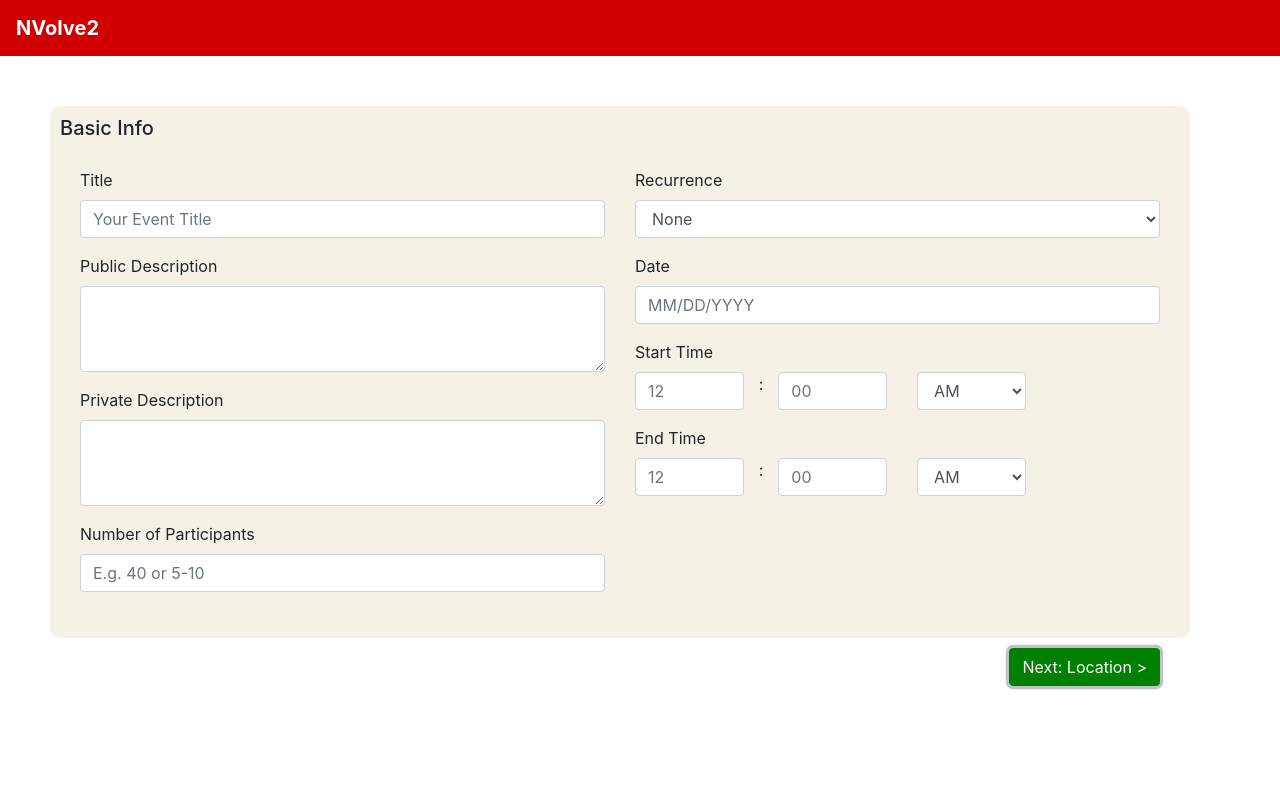
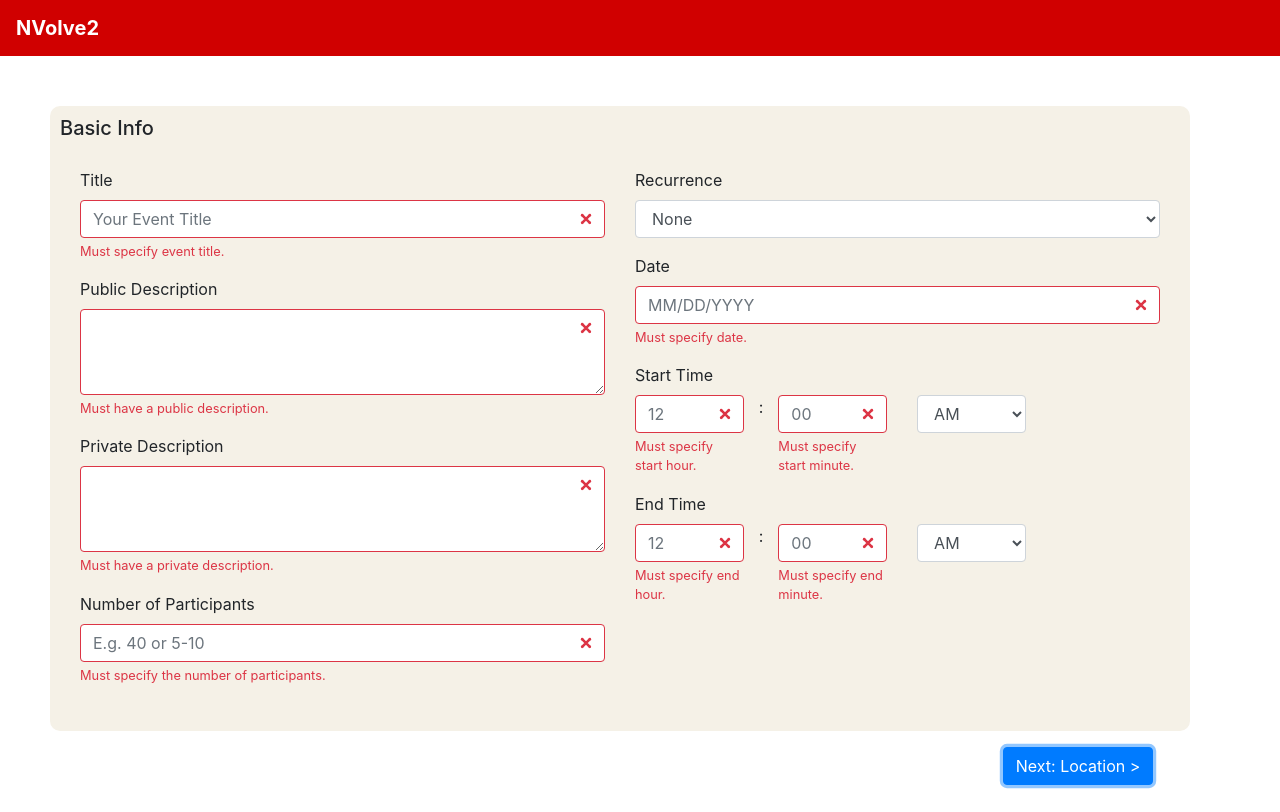
Before and after one commit to gauriramesh/nvolve2, a React (Create React App) app: page /epr/1 in a window 1280 px wide. Both pictures are taken after a click on the button "Next: Location >". Built offline with nearby package versions, Linux system fonts and the light colour scheme; the HTML template or start-up script is replaced by a standard one.

Commit message:
added form validation and standardized button

```diff
--- a/src/components/epr/BasicInfo.css
+++ b/src/components/epr/BasicInfo.css
@@ -10,8 +10,6 @@
 }
 
 .BasicInfo .Button {
-    margin: 20px;
+    margin: 20pt;
     float: right;
-    background-color: green;
-    border-color: green;
 }
--- a/src/components/epr/BasicInfo.js
+++ b/src/components/epr/BasicInfo.js
@@ -1,7 +1,7 @@
 import React from "react";
 import "./BasicInfo.css";
 import { eventRepeatOptions } from "../../services/eventServices";
-import { Button, Container, Row, Col, Form, FormGroup, Label, Input } from "reactstrap";
+import { Button, Container, Row, Col, Form, FormGroup, FormFeedback, Label, Input } from "reactstrap";
 
 export default class BasicInfo extends React.Component  {
     constructor(props) {
@@ -14,7 +14,20 @@ export default class BasicInfo extends React.Component  {
         }
 
         this.state = {
-            repeatCycle: "None"
+            repeatCycle: "None",
+            startAmPm : "AM",
+            endAmPm: "AM",
+            invalid: {
+                name: false,
+                publicDescription: false,
+                privateDescription: false,
+                numParticipants: false,
+                date: false,
+                startHour: false,
+                startMinute: false,
+                endHour: false,
+                endMinute: false
+            }
         };
     }
 
@@ -28,11 +41,31 @@ export default class BasicInfo extends React.Component  {
         });
     }
 
+    //Does basic check to see if all fields are occupied
+    validate = () => {
+        let isFullyValid = true;
+        let invalidCopy = JSON.parse(JSON.stringify(this.state.invalid));
+
+        for(let field in invalidCopy) {
+            if(!this.state[field]) {
+                invalidCopy[field] = true;
+                isFullyValid = false
+            }
+        }
+        this.setState({
+            invalid : invalidCopy
+        })
+        return isFullyValid;
+    }
+
     //Form validation, data cleanup, and sending to parent
     validateAndSave = () => {
-        // Process constituent parts of time to prepare for event state
-        const startTime = `${this.state.startHour}:${this.state.startMinute}`;
-        const endTime = `${this.state.endHour}:${this.state.endMinute}`;
+        const canProceed = this.validate();
+
+        // If all forms filled, prepare info and send to master component
+        if(canProceed) {
+            const startTime = `${this.state.startHour}:${this.state.startMinute} ${this.state.startAmPm}`;
+            const endTime = `${this.state.endHour}:${this.state.endMinute} ${this.state.endAmPm}`;
 
             this.setState({
                 startTime,
@@ -41,8 +74,10 @@ export default class BasicInfo extends React.Component  {
                 this.props.handler(this.state);
             });
         }
+    }
 
     render() {
+        const validField = this.state.invalid;
         return (
             <Container className="BasicInfo">
                 <h5>Basic Info</h5>
@@ -51,19 +86,23 @@ export default class BasicInfo extends React.Component  {
                         <Col xs="6">
                                 <FormGroup>
                                     <Label for="eventTitle">Title</Label>
-                                    <Input name="name" id="eventTitle" placeholder="Your Event Title" onChange={this.handleChange}/>
+                                    <Input invalid={validField.name} name="name" id="eventTitle" placeholder="Your Event Title" onChange={this.handleChange}/>
+                                    <FormFeedback invalid>Must specify event title.</FormFeedback>
                                 </FormGroup>
                                 <FormGroup>
                                     <Label for="publicDesc">Public Description</Label>
-                                    <Input name="publicDescription" type="textarea" id="publicDesc" rows="3" onChange={this.handleChange}/>
+                                    <Input invalid={validField.publicDescription} name="publicDescription" type="textarea" id="publicDesc" rows="3" onChange={this.handleChange}/>
+                                    <FormFeedback invalid>Must have a public description.</FormFeedback>
                                 </FormGroup>
                                 <FormGroup>
                                     <Label for="privateDesc">Private Description</Label>
-                                    <Input name="privateDescription" type="textarea" id="privateDesc" rows="3" onChange={this.handleChange}/>
+                                    <Input invalid={validField.privateDescription} name="privateDescription" type="textarea" id="privateDesc" rows="3" onChange={this.handleChange}/>
+                                    <FormFeedback invalid>Must have a private description.</FormFeedback>
                                 </FormGroup>
                                 <FormGroup>
                                     <Label for="numParticipants">Number of Participants</Label>
-                                    <Input name="numParticipants" id="numParticipants" placeholder="E.g. 40 or 5-10" onChange={this.handleChange}/>
+                                    <Input invalid={validField.numParticipants} name="numParticipants" id="numParticipants" placeholder="E.g. 40 or 5-10" onChange={this.handleChange}/>
+                                    <FormFeedback invalid>Must specify the number of participants.</FormFeedback>
                                 </FormGroup>
                         </Col>
                         <Col xs="6">
@@ -75,18 +114,21 @@ export default class BasicInfo extends React.Component  {
                         </FormGroup>
                         <FormGroup>
                             <Label for="date">Date</Label>
-                            <Input name="date" id="date" placeholder="MM/DD/YYYY" onChange={this.handleChange} />
+                            <Input invalid={validField.date} name="date" id="date" placeholder="MM/DD/YYYY" onChange={this.handleChange} />
+                            <FormFeedback invalid>Must specify date.</FormFeedback>
                         </FormGroup>
                         <Label for="time">Start Time</Label>
                         <Row>
                             <Col xs="6" sm="3">
                                 <FormGroup>
-                                    <Input name="startHour" id="hour" placeholder="12" onChange={this.handleChange}/>
+                                    <Input invalid={validField.startHour} name="startHour" id="hour" placeholder="12" onChange={this.handleChange}/>
+                                    <FormFeedback invalid>Must specify start hour.</FormFeedback>
                                 </FormGroup>
                             </Col>
                             :
                             <Col xs="6" sm="3">
-                                <Input name="startMinute" id="startMinute" placeholder="00" onChange={this.handleChange}/>
+                                <Input invalid={validField.startMinute} name="startMinute" id="startMinute" placeholder="00" onChange={this.handleChange}/>
+                                <FormFeedback invalid>Must specify start minute.</FormFeedback>
                             </Col>
                             <Col sm="3">
                                 <FormGroup>
@@ -101,12 +143,14 @@ export default class BasicInfo extends React.Component  {
                         <Row>
                             <Col xs="6" sm="3">
                                 <FormGroup>
-                                    <Input name="endHour" id="hour" placeholder="12" onChange={this.handleChange}/>
+                                    <Input invalid={validField.endHour} name="endHour" id="hour" placeholder="12" onChange={this.handleChange}/>
+                                    <FormFeedback invalid>Must specify end hour.</FormFeedback>
                                 </FormGroup>
                             </Col>
                             :
                             <Col xs="6" sm="3">
-                                <Input name="endMinute" id="endMinute" placeholder="00" onChange={this.handleChange}/>
+                                <Input invalid={validField.endMinute} name="endMinute" id="endMinute" placeholder="00" onChange={this.handleChange}/>
+                                <FormFeedback invalid>Must specify end minute.</FormFeedback>
                             </Col>
                             <Col sm="3">
                                 <FormGroup>
@@ -120,7 +164,7 @@ export default class BasicInfo extends React.Component  {
                     </Col>
                 </Row>
                 </Form>
-                <Button onClick={this.validateAndSave} className="Button">Next: Location ></Button>
+                <Button onClick={this.validateAndSave} color="primary" className="Button">Next: Location ></Button>
             </Container>
         );
     }
```
Lines whose indentation alone changed are shown as unchanged.
